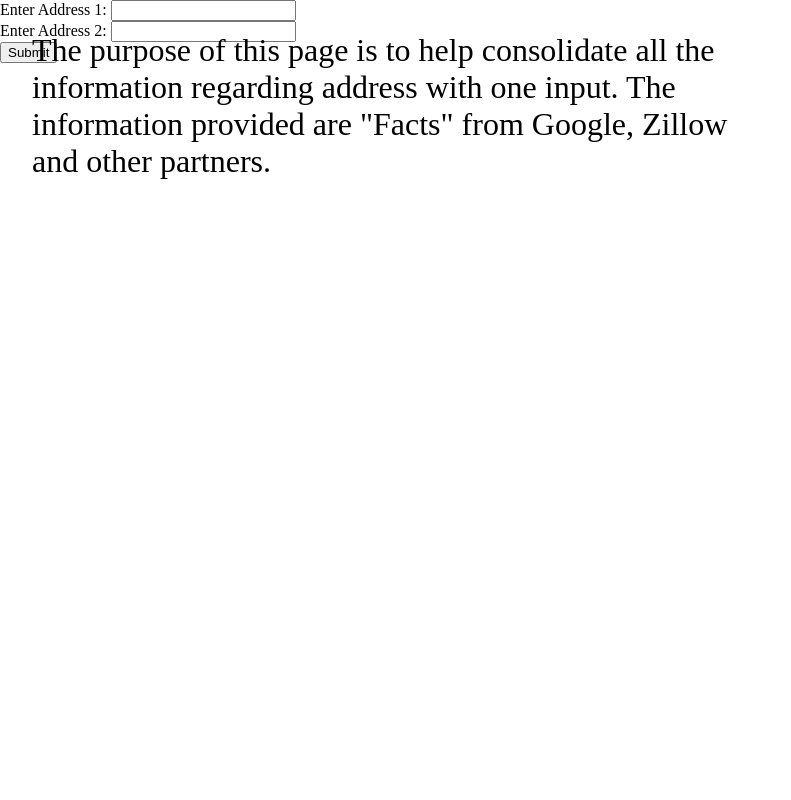
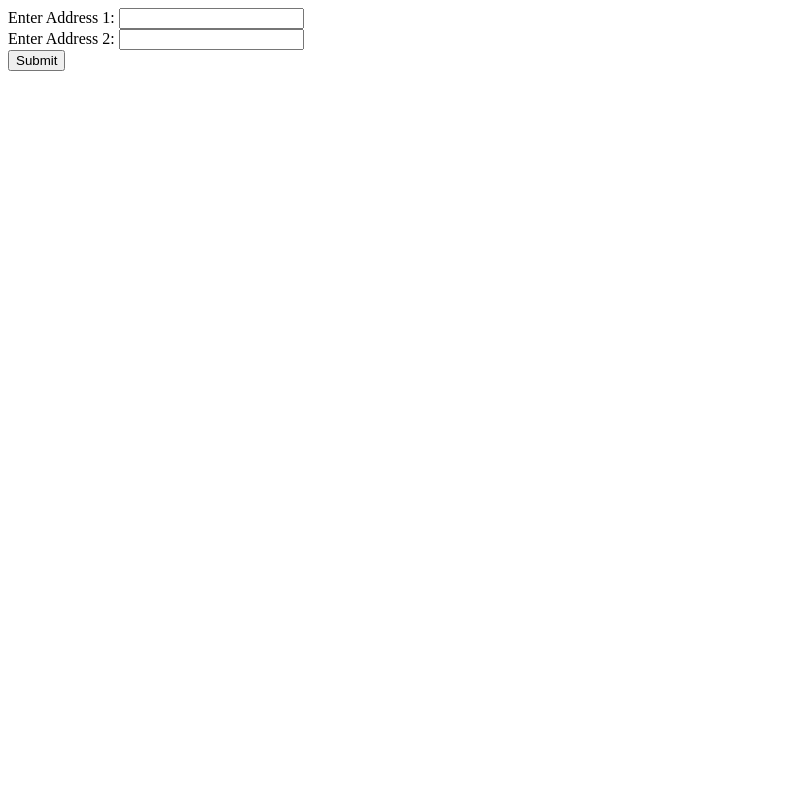
Before and after one commit to DLtech456/MapIT, a Flask app: page / in a window 1280 px wide. Shown: the whole page, without its empty margins (0-791 px from the left). Run offline with Flask 2, Linux system fonts and the light colour scheme.

Commit message:
changed base to default

```diff
--- a/src/templates/base.html
+++ b/src/templates/base.html
@@ -1,54 +1,11 @@
 <!DOCTYPE html>
-<html>
+<html lang="en">
+<head>
+    <meta charset="UTF-8">
+    <title>Peek at address</title>
 
-<head>
-  <meta charset="utf-8">
-  <title>Peek at Address</title>
-  <meta name="generator" content="Google Web Designer 3.0.1.0319">
-  <style type="text/css" id="gwd-text-style">
-    p {
-      margin: 0px;
-    }
-    h1 {
-      margin: 0px;
-    }
-    h2 {
-      margin: 0px;
-    }
-    h3 {
-      margin: 0px;
-    }
-  </style>
-  <style type="text/css">
-    html, body {
-      width: 100%;
-      height: 100%;
-      margin: 0px;
-    }
-    body {
-      background-color: transparent;
-      transform: perspective(1400px) matrix3d(1, 0, 0, 0, 0, 1, 0, 0, 0, 0, 1, 0, 0, 0, 0, 1);
-      transform-style: preserve-3d;
-    }
-    .gwd-p-10ls {
-      position: absolute;
-      width: 725px;
-      height: 62px;
-      left: 32px;
-      top: 32px;
-      font-size: 32px;
-      background-image: none;
-      background-color: transparent;
-      text-align: left;
-    }
-  </style>
 </head>
-
-<body class="htmlNoPages">
-  <p class="gwd-p-10ls">The purpose of this page is to help consolidate all the information regarding address with one input. The information provided are "Facts" from Google, Zillow and other partners.</p>
-  <script type="text/html" gwd-supported-sizes="">{ "supportedSizes": { "default": { "sizeRanges": [{ "minWidth": 0, "minHeight": 0, "maxWidth": 999999, "maxHeight": 999999, "presetName": "unbounded" }] } } }
-  </script>
-
+<body>
 {% block content %}
 
 {% endblock %}
```
